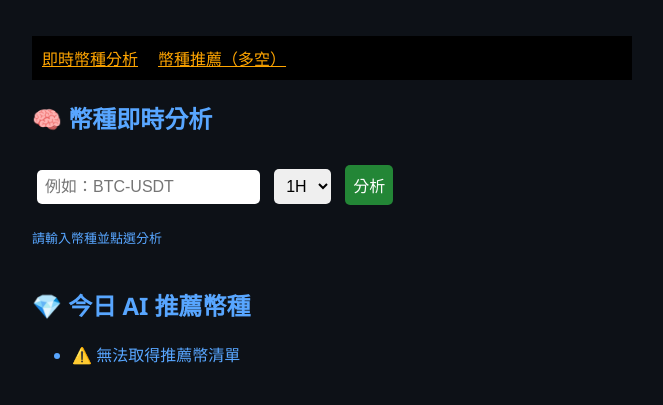
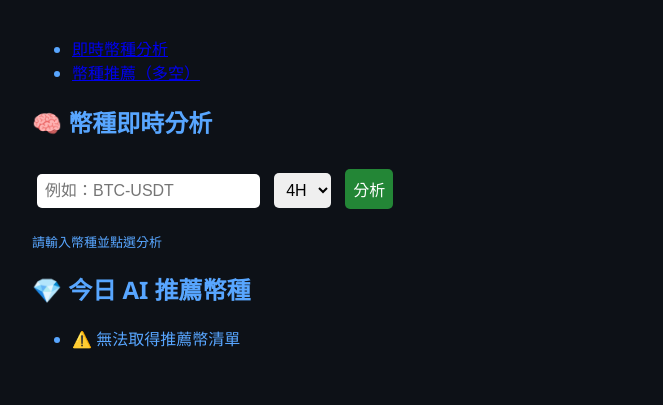
Before and after one commit to chasen8/Ai, a plain HTML site: page index.html in a window 1280 px wide. Shown: the whole page, without its empty margins (308-971 px from the left). Drawn offline with Linux system fonts and the light colour scheme; no server answers.

Commit message:
Update index.html

```diff
--- a/index.html
+++ b/index.html
@@ -8,34 +8,33 @@
 </head>
 <body>
 
-  <!-- 🔶 頁首導覽列 -->
+  <!-- 🔶 導覽列 -->
   <nav>
-    <ul style="display:flex; list-style:none; gap:20px; background:#000; padding:10px;">
-      <li><a href="#analysis" style="color:orange;">即時幣種分析</a></li>
-      <li><a href="#recommendations" style="color:orange;">幣種推薦（多空）</a></li>
+    <ul class="navbar">
+      <li><a href="#analysis">即時幣種分析</a></li>
+      <li><a href="#recommendations">幣種推薦（多空）</a></li>
     </ul>
   </nav>
 
-  <!-- ✅ 區塊一：即時分析 -->
-  <section id="analysis" style="margin-top: 20px;">
+  <!-- ✅ 分析區 -->
+  <section id="analysis">
     <h2>🧠 幣種即時分析</h2>
     <input id="symbol" placeholder="例如：BTC-USDT" />
     <select id="interval">
       <option value="1H">1H</option>
-      <option value="4H">4H</option>
+      <option value="4H" selected>4H</option>
       <option value="1D">1D</option>
     </select>
     <button onclick="analyze()">分析</button>
     <pre id="result">請輸入幣種並點選分析</pre>
   </section>
 
-  <!-- ✅ 區塊二：推薦幣種 -->
-  <section id="recommendations" style="margin-top: 40px;">
+  <!-- ✅ 推薦區 -->
+  <section id="recommendations">
     <h2>💎 今日 AI 推薦幣種</h2>
     <ul id="recommend-list"><li>載入中...</li></ul>
   </section>
 
-  <!-- ⬇️ JS -->
   <script src="main.js"></script>
 </body>
 </html>
```
